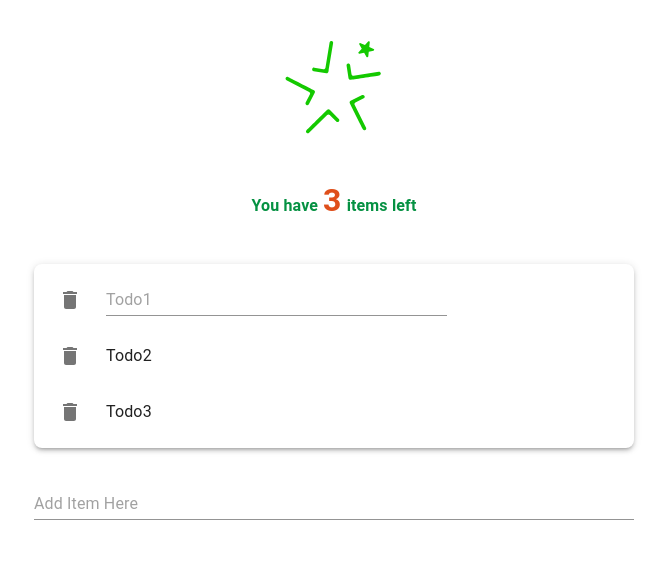
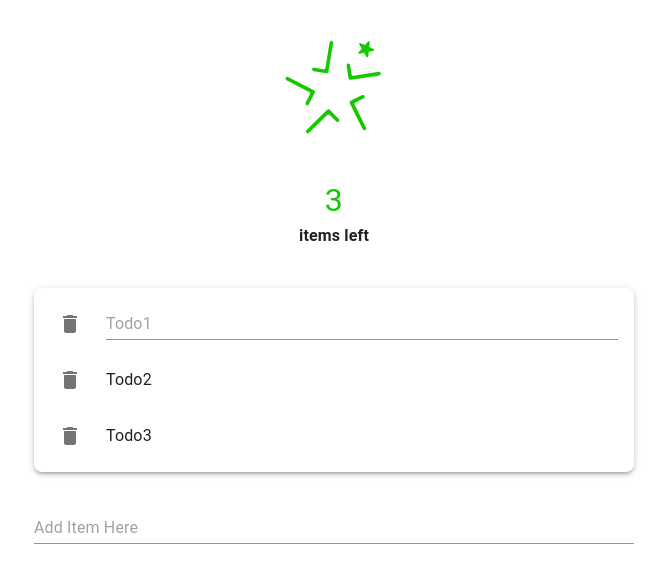
Before and after one commit to belltree-taka/ZenDo, a React (Vite) app: page / in a window 1280 px wide. Both pictures are taken after a click on the element "Todo1". Shown: the top 572 px of the page, without its empty margins (306-973 px from the left). Built offline with nearby package versions, Linux system fonts and the light colour scheme.

Commit message:
UI Update

```diff
--- a/src/Todo.jsx
+++ b/src/Todo.jsx
@@ -120,7 +120,7 @@ const Component = (props) => {
                         <img style={{width:'100px', height:'100px'}}src="logo.svg" alt="" />
                     </h1>
                 </header>
-                <Typography color='primary'  sx={{display: 'block', width: '100%', maxWidth: 600, margin: '20px auto 0', fontWeight: 'bold', textAlign: 'center'}}>You have<span style={{fontSize: '2rem', margin: '0 5px', color: '#df4f1b'}}>{remainingCount}</span>items left</Typography>
+                <Typography sx={{display: 'block', width: '100%', maxWidth: 600, margin: '20px auto 0', fontWeight: 'bold', textAlign: 'center'}}><Typography color='primary' style={{fontSize: '2rem', margin: '0 5px'}}>{remainingCount}</Typography>items left</Typography>
                 <TodoList todos={todos} setTodos={setTodos} complete={complete} val={val} changeHandler={changeHandler} todoEdit={todoEdit} updateTodo={updateTodo} warning={warning} setWarning={setWarning}/>
                 <TodoForm todos={todos} setTodos={setTodos} clickHandler={clickHandler} changeHandler={changeHandler} warning={warning} val={val} setWarning={setWarning}/>
         </React.Fragment>
--- a/src/TodoList.jsx
+++ b/src/TodoList.jsx
@@ -3,6 +3,8 @@ import {useState} from 'react'
 import { List, ListItem, Input} from '@mui/material'
 import DeleteIcon from '@mui/icons-material/Delete';
 import IconButton from '@mui/material/IconButton';
+import Typography from '@mui/material/Typography';
+
 
 
 
@@ -22,9 +24,13 @@ const TodoList = ({todos, setTodos, complete, val, changeHandler, todoEdit, upda
         })
         setTodos([...todosWithAllEditFlagToFalse])
     }
+    const hasIncompleteTodo = todos.some((todo) => {
+        return todo.completed === false
+    })
+
 	return(
         <React.Fragment>
-                    <List sx={{ width: '80%', maxWidth: 600, bgcolor: 'background.paper', boxShadow: 3, borderRadius: 2, margin: 'auto', marginTop: 5, overflowY: 'auto', maxHeight: 400}}>
+            { hasIncompleteTodo ? <List sx={{ width: '80%', maxWidth: 600, bgcolor: 'background.paper', boxShadow: 3, borderRadius: 2, margin: 'auto', marginTop: 5, overflowY: 'auto', maxHeight: 400}}>
                         {todos.filter(todo => todo.completed === false).map( todo => (
                             <React.Fragment key={todo.id}>
                                 <ListItem>
@@ -36,7 +42,7 @@ const TodoList = ({todos, setTodos, complete, val, changeHandler, todoEdit, upda
                                     ><DeleteIcon/></IconButton>
                                     {todo.edit ?
                                     <Input
-                                    sx={{ width: '60%', maxWidth: 600, display: 'block'}}
+                                    sx={{ width: '100%', maxWidth: 600, display: 'block'}}
                                     type='text'
                                     value={editVal}
                                     placeholder={todo.name}
@@ -65,7 +71,7 @@ const TodoList = ({todos, setTodos, complete, val, changeHandler, todoEdit, upda
                                 </ListItem>
                             </React.Fragment>
                         ))}
-                    </List>
+                    </List>: null }
         </React.Fragment>
     )
 }
--- a/src/main.jsx
+++ b/src/main.jsx
@@ -6,7 +6,7 @@ import { createTheme, ThemeProvider, CssBaseline } from "@mui/material";
 const theme = createTheme({
   palette: {
     primary: {
-      main: "#059142", // Custom primary color
+      main: "#13C900", // Custom primary color
     },
   },
 });
```
Also changed, not shown: 1 other file (tests, documents, lock files or other folders).
